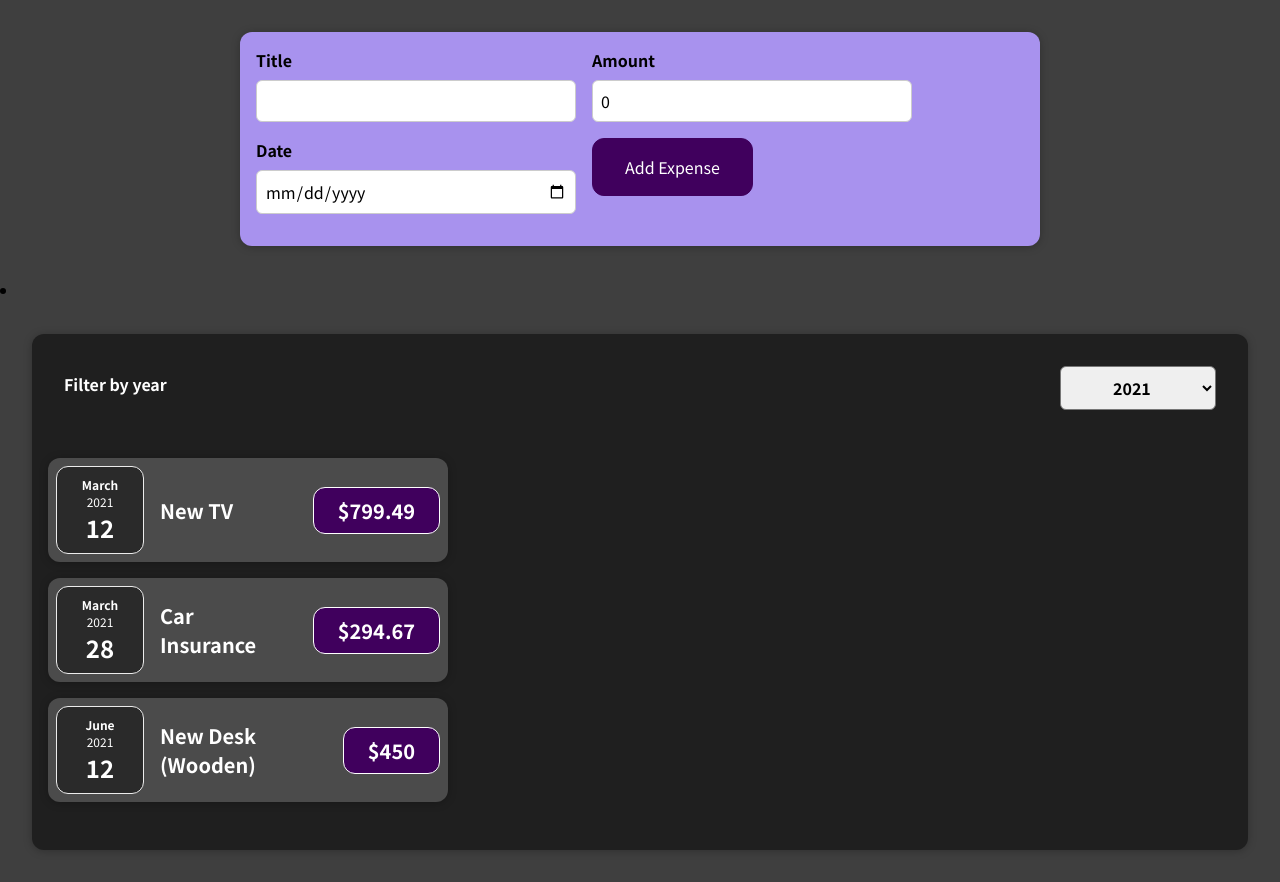
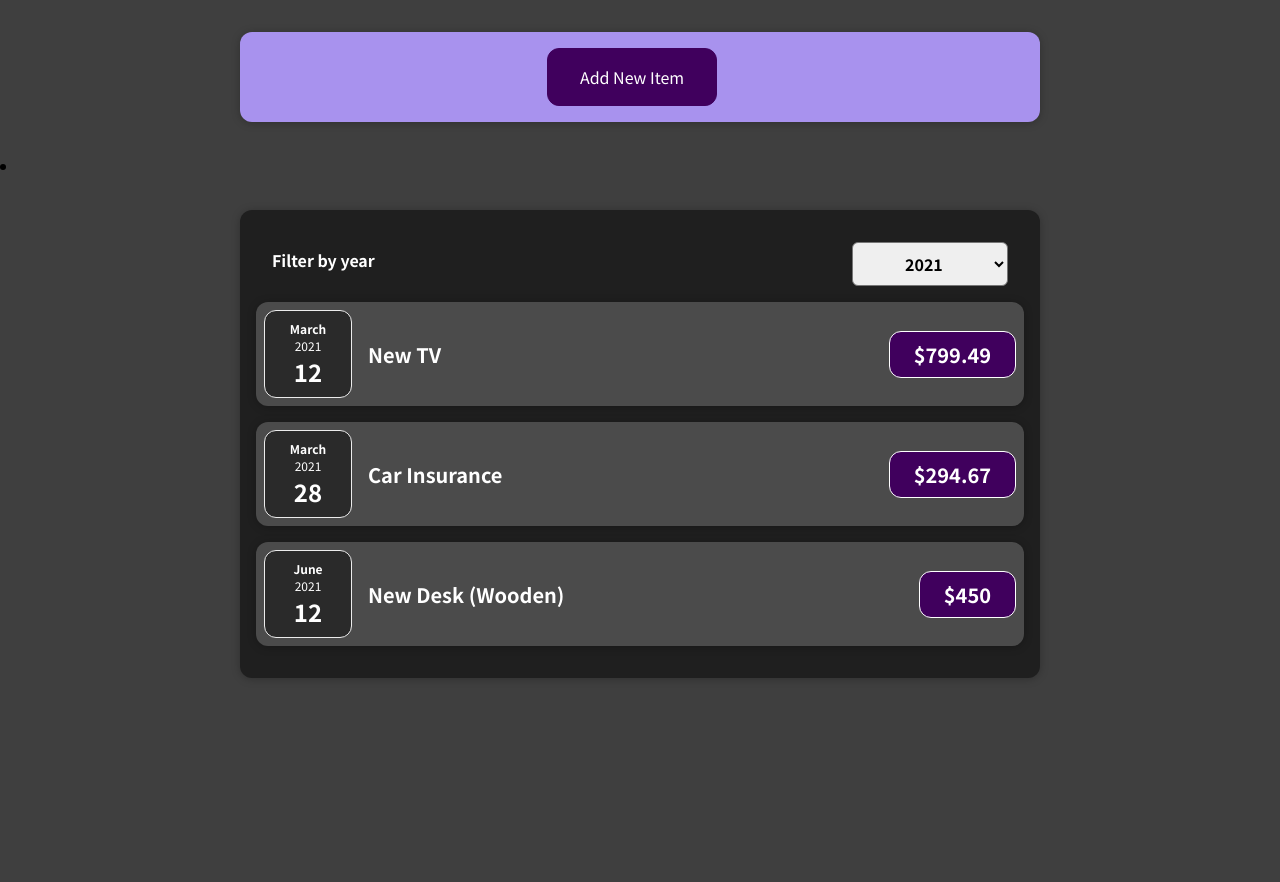
Before and after one commit to atufi/my-react-sample, a React (Create React App) app: page / in a window 1280 px wide. After the commit the page ends 800 px from the top, so only its background shows below. Built offline with nearby package versions, Linux system fonts and the light colour scheme.

Commit message:
Add cancel button

```diff
--- a/src/components/Expenses/ExpenseItem.css
+++ b/src/components/Expenses/ExpenseItem.css
@@ -5,7 +5,7 @@
   padding: 0.5rem;
   margin: 1rem 0;
   background-color: #4b4b4b;
-  width: 25rem;
+  /*width: 25rem;*/
 }
 
 .expense-item__description {
--- a/src/components/Expenses/Expenses.css
+++ b/src/components/Expenses/Expenses.css
@@ -2,6 +2,6 @@
   padding: 1rem;
   background-color: rgb(31, 31, 31);
   margin: 2rem auto;
-  width: 100rem;
+  width: 50rem;
   max-width: 95%;
 }
--- a/src/components/Expenses/Expenses.js
+++ b/src/components/Expenses/Expenses.js
@@ -17,11 +17,10 @@ const Expenses = (props) => {
     <li >
       <Card className="expenses">
       <ExpensesFilter selected={selectdYear}  onChangeSelectedYearHandler={changeSelectedYearHandler} />
-      <div class="card-flex">
+
       <ExpensesList items={filteredItems} />
 
-    </div>
-    </Card>
+       </Card>
     </li>
   );
 }
--- a/src/components/NewExpense/ExpenseForm.js
+++ b/src/components/NewExpense/ExpenseForm.js
@@ -19,6 +19,7 @@ export default function ExpenseForm (props) {
         //console.log (userInputs);
         props.onSaveDataHandler(userInputs);
         setUserInputs(initUserInputs);
+        props.onCancelIsEditingHandler();
 
     }
 return (
@@ -38,6 +39,7 @@ return (
             </div>
             <div className='new-expense__actions' >
                 <button type='submit'>Add Expense</button>
+                <button type='button' onClick={props.onCancelIsEditingHandler}>Cancel</button>
             </div>
         </div>
     </form>
--- a/src/components/NewExpense/NewExpense.js
+++ b/src/components/NewExpense/NewExpense.js
@@ -1,12 +1,21 @@
 import './NewExpense.css'
 import ExpenseForm from './ExpenseForm';
+import { useState } from 'react';
 export default function NewExpense(props) {
+    const [isEditing,setIsEditing]=useState(false);
     const saveDataHandler = (newExpense) => {
         props.addNewExpense ( {...newExpense, id:Math.random().toString(),date: new Date(newExpense.date) });
     }
+    const isEditingHandler= () => {
+        setIsEditing(true);
+    }
+const cancelIsEditingHandler = () => {
+    setIsEditing(false);
+}
     return (
         <div className='new-expense'>
-            <ExpenseForm onSaveDataHandler={saveDataHandler}/>
+            {!isEditing &&  <button onClick={isEditingHandler}>Add New Item</button>}
+            {isEditing && <ExpenseForm onSaveDataHandler={saveDataHandler} onCancelIsEditingHandler={cancelIsEditingHandler} />}
         </div>
     )    ;
 }
```
